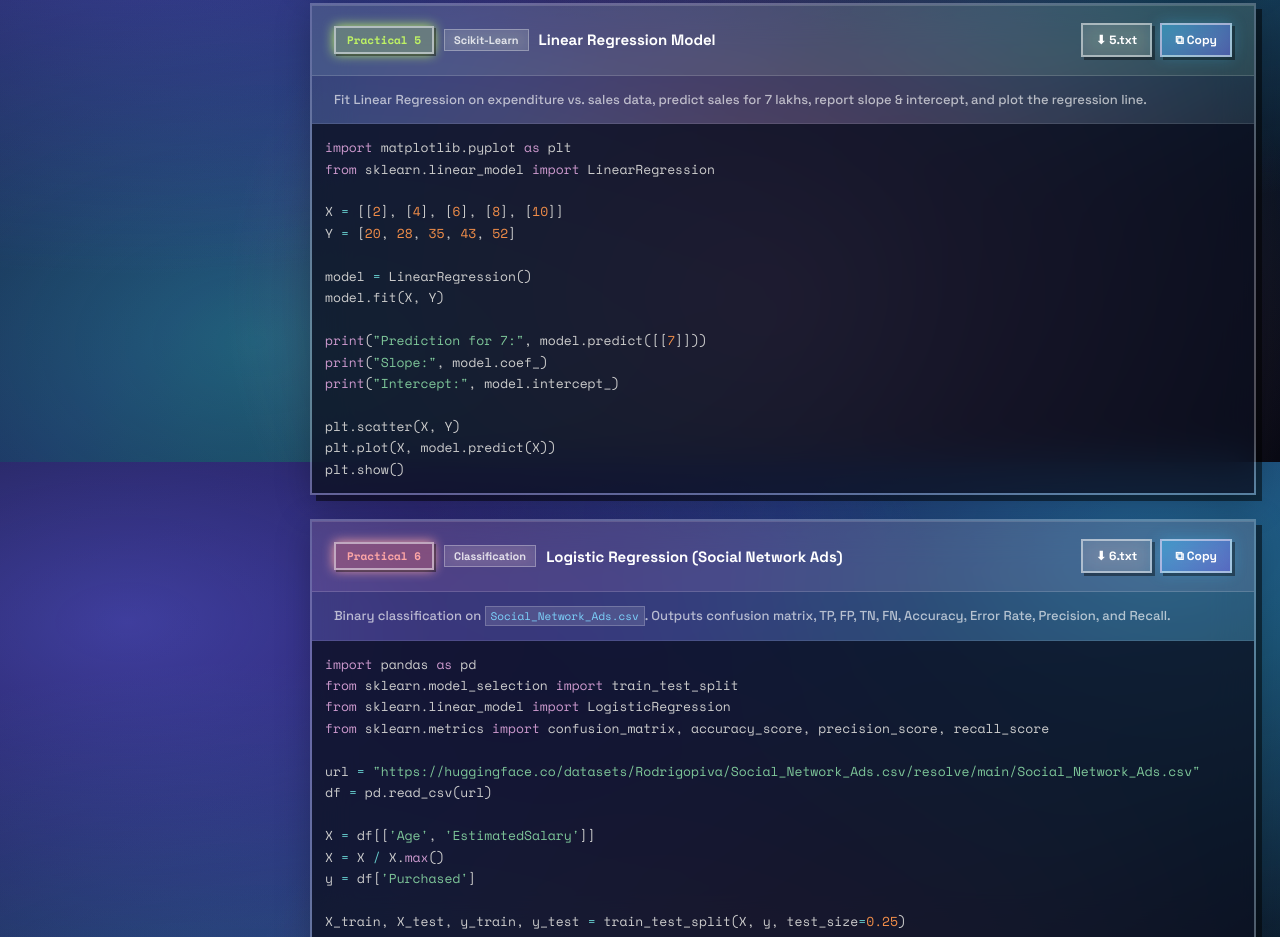
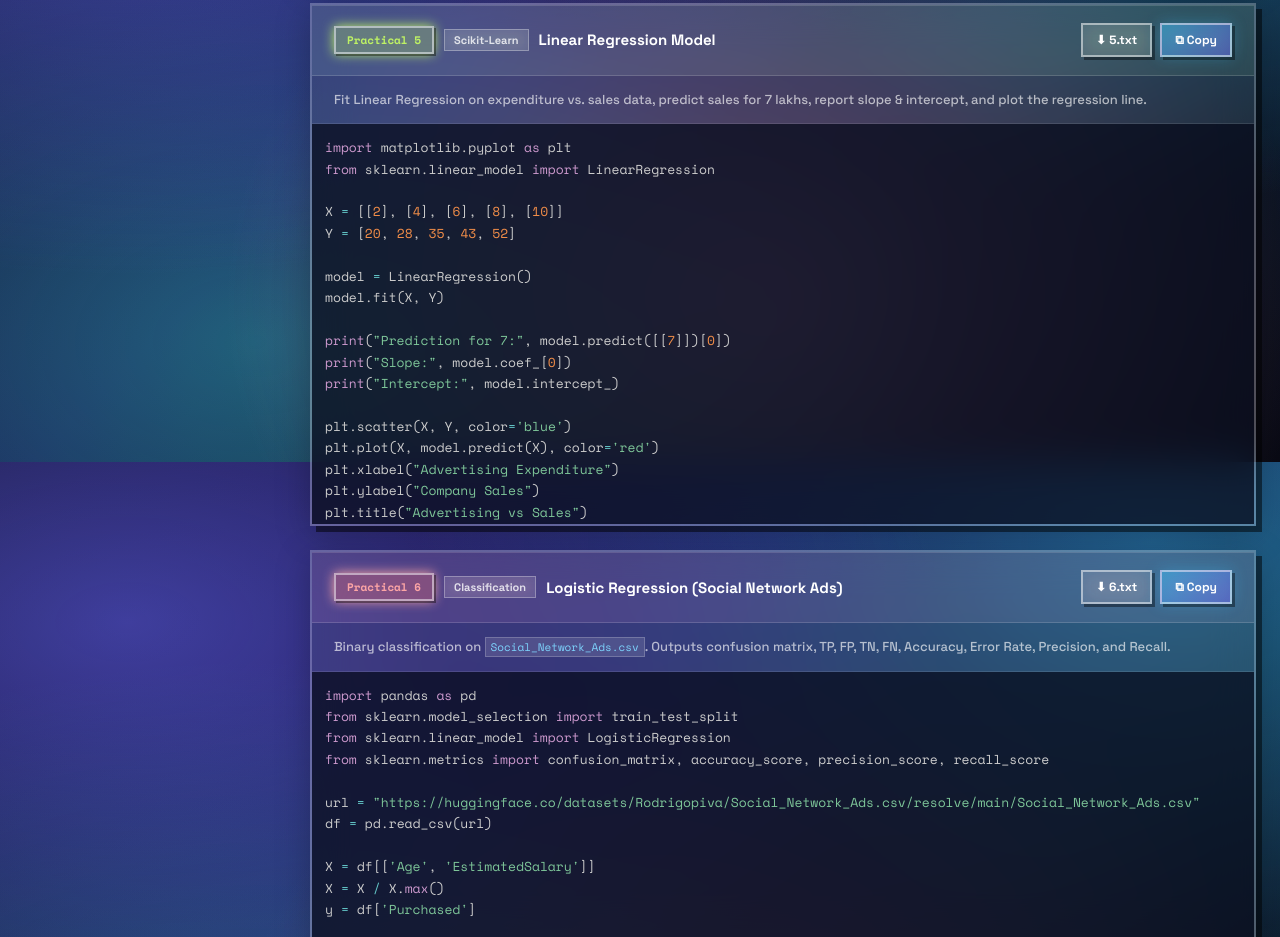
Before and after one commit to arcticx891-bit/idea, a plain HTML site: page index.html in a window 1280 px wide. Shown: the part 3538-4475 px from the top of the page. Drawn offline with nearby package versions, Linux system fonts and the light colour scheme.

Commit message:
Update Practical 5: index predictions/slopes, add plot labels and colors

```diff
--- a/index.html
+++ b/index.html
@@ -773,12 +773,15 @@ Y = [20, 28, 35, 43, 52]
 model = LinearRegression()
 model.fit(X, Y)
 
-print("Prediction for 7:", model.predict([[7]]))
-print("Slope:", model.coef_)
+print("Prediction for 7:", model.predict([[7]])[0])
+print("Slope:", model.coef_[0])
 print("Intercept:", model.intercept_)
 
-plt.scatter(X, Y)
-plt.plot(X, model.predict(X))
+plt.scatter(X, Y, color='blue')
+plt.plot(X, model.predict(X), color='red')
+plt.xlabel("Advertising Expenditure")
+plt.ylabel("Company Sales")
+plt.title("Advertising vs Sales")
 plt.show()</code></pre>
     </div>
 
```
Also changed, not shown: 5.txt.
